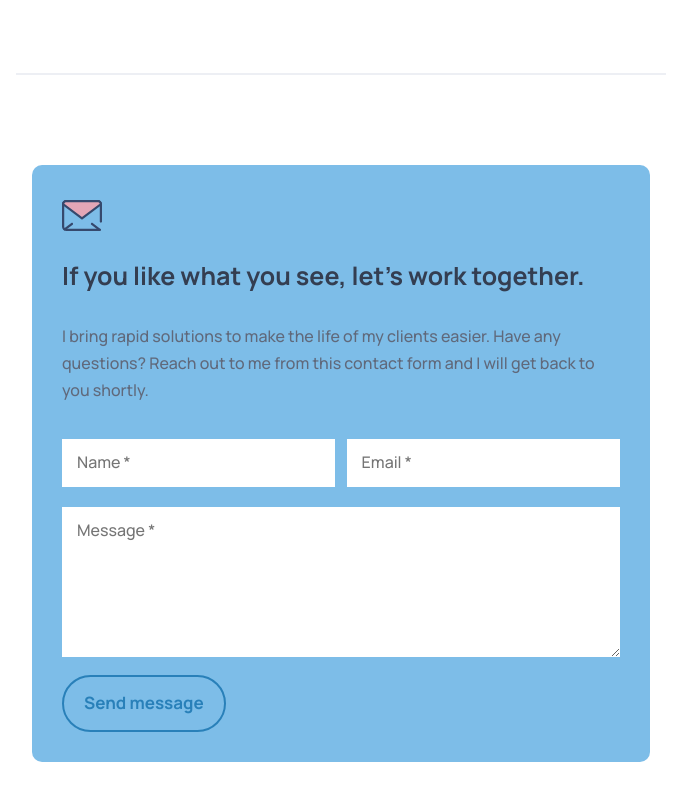
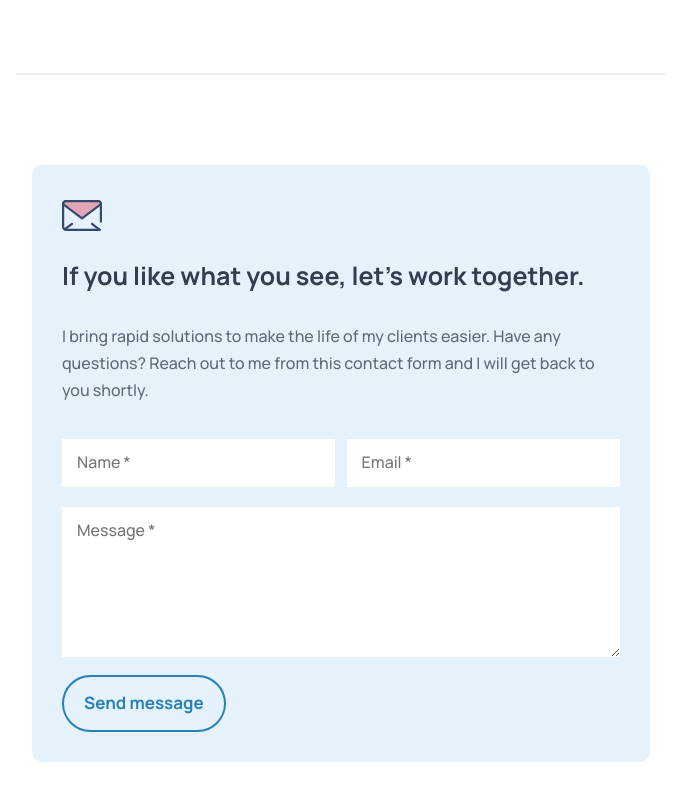
Before and after one commit to MohammedAlez/PortfolioTemplate, a plain HTML site: page index.html in a window 1280 px wide. Shown: the part 3442-4242 px from the top of the page, without its empty margins (299-980 px from the left). Drawn offline with nearby package versions, Linux system fonts and the light colour scheme.

Commit message:
Update index.html

```diff
--- a/index.html
+++ b/index.html
@@ -293,7 +293,7 @@
 
             <section class="section form" data-revealdelay="0.5s" data-reveal="bottom">
                 <div class="container">
-                    <div class="form-content" style="background-color: #7dbde8;">
+                    <div class="form-content" style="background-color: #7dbde833;">
                         <div class="image">
                             <img src="assets/images/icon-5.svg" alt="">
                         </div>
```
